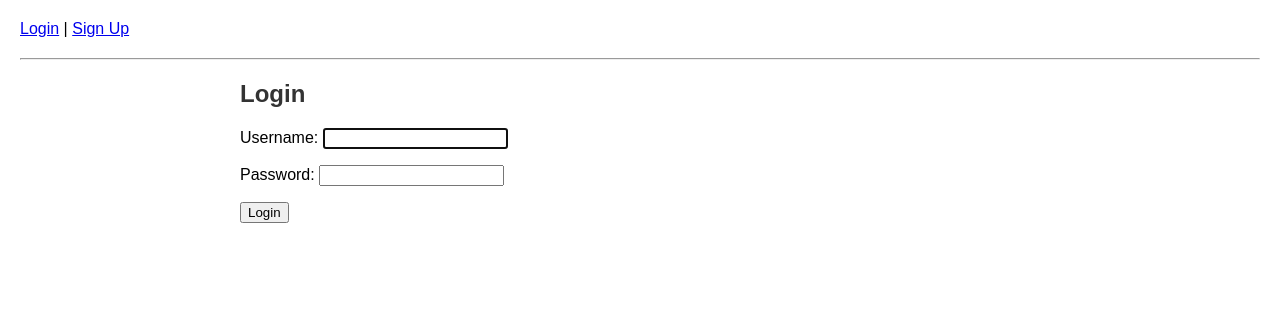
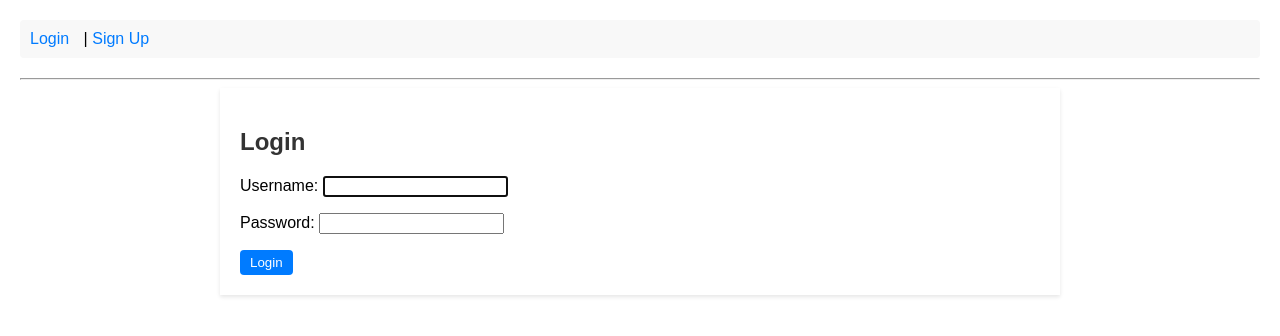
Before and after one commit to azeem-munimix/SaaSDjangoMultitenant, a Django app: a page that uses templates/base.html in a window 1280 px wide. Shown: the top 336 px of the page. Run offline with Django 5.2, Linux system fonts and the light colour scheme.

Commit message:
Enhance default styles

```diff
--- a/static/css/style.css
+++ b/static/css/style.css
@@ -4,6 +4,9 @@ body {
 }
 nav {
     margin-bottom: 20px;
+    background-color: #f8f8f8;
+    padding: 10px;
+    border-radius: 4px;
 }
 h1, h2, h3 {
     color: #333;
@@ -16,4 +19,39 @@ li {
     margin-bottom: 5px;
 }
 
-.container { max-width: 800px; margin: auto; }
+.container {
+    max-width: 800px;
+    margin: auto;
+    background-color: #fff;
+    padding: 20px;
+    box-shadow: 0 2px 4px rgba(0, 0, 0, 0.1);
+}
+
+nav a {
+    margin-right: 10px;
+    text-decoration: none;
+    color: #007bff;
+}
+
+nav a:hover {
+    text-decoration: underline;
+}
+
+button,
+input[type="submit"] {
+    padding: 5px 10px;
+    background-color: #007bff;
+    color: #fff;
+    border: none;
+    border-radius: 4px;
+    cursor: pointer;
+}
+
+button:hover,
+input[type="submit"]:hover {
+    background-color: #0056b3;
+}
+
+form {
+    margin-top: 10px;
+}
```
